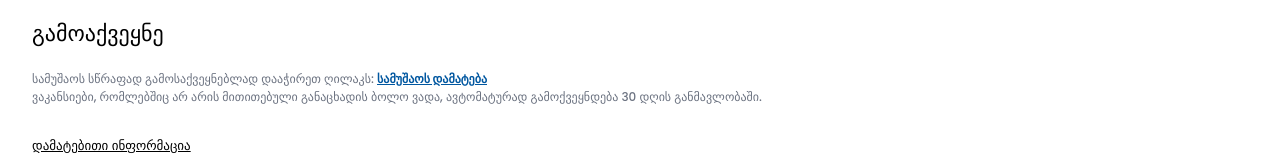
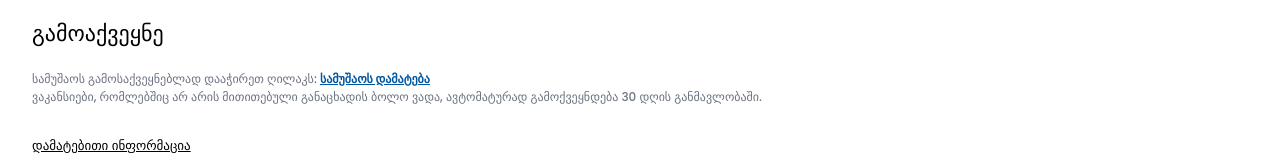
Before and after one commit to sandro21-glitch/jobifyx, a React (Vite) app: page /services in a window 1280 px wide. Shown: the part 167-327 px from the top of the page. Built offline with nearby package versions, Linux system fonts and the light colour scheme; no server answers.

Commit message:
update ServicesMainHeading.tsx

```diff
--- a/src/features/pageServices/servicesContent/ServicesMainHeading.tsx
+++ b/src/features/pageServices/servicesContent/ServicesMainHeading.tsx
@@ -5,8 +5,10 @@ const ServicesMainHeading = () => {
     <div className="mb-8">
       <h1 className="text-heading-lg mb-5">გამოაქვეყნე</h1>
       <p className="text-main-p text-gray-500">
-        სამუშაოს სწრაფად გამოსაქვეყნებლად დააჭირეთ ღილაკს:{" "}
-        <Link to={"/services"} className="text-primary font-bold underline">სამუშაოს დამატება</Link>
+        სამუშაოს გამოსაქვეყნებლად დააჭირეთ ღილაკს:{" "}
+        <Link to={"/services"} className="text-primary font-bold underline">
+          სამუშაოს დამატება
+        </Link>
         <br />
         ვაკანსიები, რომლებშიც არ არის მითითებული განაცხადის ბოლო ვადა,
         ავტომატურად გამოქვეყნდება 30 დღის განმავლობაში.
```
